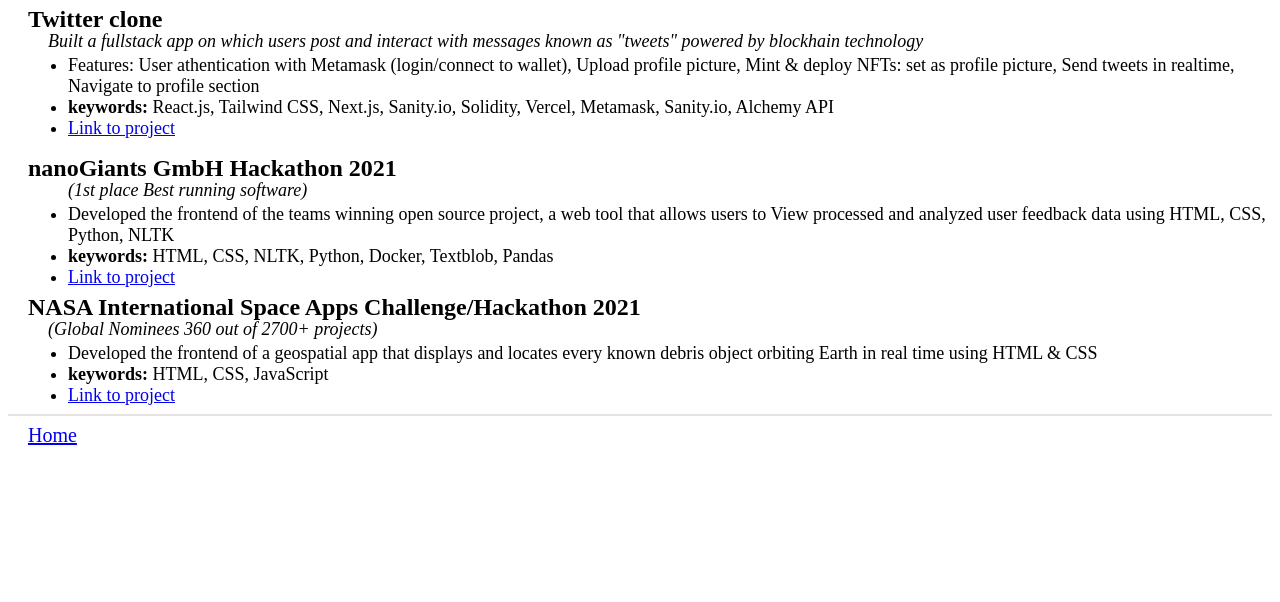
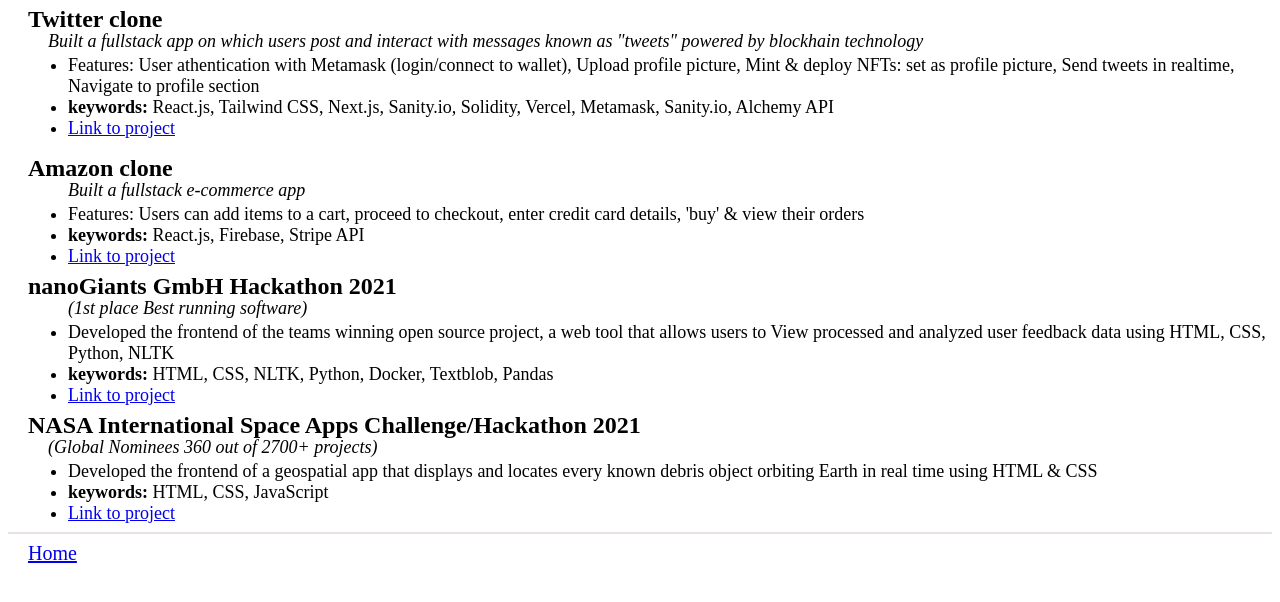
Before and after one commit to sandramsc/Sandra-Ashipala-Resume-Classic, a plain HTML site: page projects.html in a window 1280 px wide. Drawn offline with Linux system fonts and the light colour scheme.

Commit message:
Update projects.html

```diff
--- a/projects.html
+++ b/projects.html
@@ -15,10 +15,20 @@
 <ul style=" margin-top: -20px; margin-left: 20px;font-size: 18px;">
  <li>Features: User athentication with Metamask (login/connect to wallet), Upload profile picture, Mint & deploy NFTs: set as profile picture, Send tweets in realtime, Navigate to profile section</li>
  <li><strong>keywords:</strong> React.js, Tailwind CSS, Next.js, Sanity.io, Solidity, Vercel, Metamask, Sanity.io, Alchemy API</li>
- <li><a href="https://github.com/sajustsmile/twitter-blockchain">Link to project</a></li>
+ <li><a href="https://github.com/sandramsc/twitter-blockchain">Link to project</a></li>
 </ul>
 
-<h3 style="margin-top:-2px;margin-bottom: 10px; font-size: 24px;margin-left: 20px;">nanoGiants GmbH Hackathon 2021</h3>
+<h3 style="margin-top:-2px;margin-bottom: 10px; font-size: 24px;margin-left: 20px;">Amazon clone</h3>
+<ul style="margin-left: 20px;list-style: none;font-size: 18px; display: flex; margin-top: -30px; margin-bottom: 5px;">
+    <p><em>Built a fullstack e-commerce app</em></p>
+</ul>
+<ul style=" margin-top: -20px; margin-bottom: 8px;font-size: 18px; margin-left: 20px;">
+ <li>Features: Users can add items to a cart, proceed to checkout, enter credit card details, 'buy' & view their orders</li>
+ <li><strong>keywords:</strong> React.js, Firebase, Stripe API</li>
+ <li><a href="https://github.com/sandramsc/prenzlauer">Link to project</a></li>
+</ul>
+
+ <h3 style="margin-top:-2px;margin-bottom: 10px; font-size: 24px;margin-left: 20px;">nanoGiants GmbH Hackathon 2021</h3>
 <ul style="margin-left: 20px;list-style: none;font-size: 18px; display: flex; margin-top: -30px; margin-bottom: 5px;">
     <p><em>(1st place Best running software)</em></p>
 </ul>
@@ -35,7 +45,7 @@
 <ul style=" margin-top: -20px; font-size: 18px;margin-left: 20px;  margin-bottom: 8px;">
  <li>Developed  the frontend of a geospatial app that displays and locates every known debris object orbiting Earth in real time using HTML & CSS</li>
  <li><strong>keywords:</strong> HTML, CSS, JavaScript</li>
- <li><a href="https://github.com/sajustsmile/sajustsmile.github.io">Link to project</a></li>
+ <li><a href="https://github.com/sandramsc/sandramsc.github.io">Link to project</a></li>
 </ul>
 
 
```
